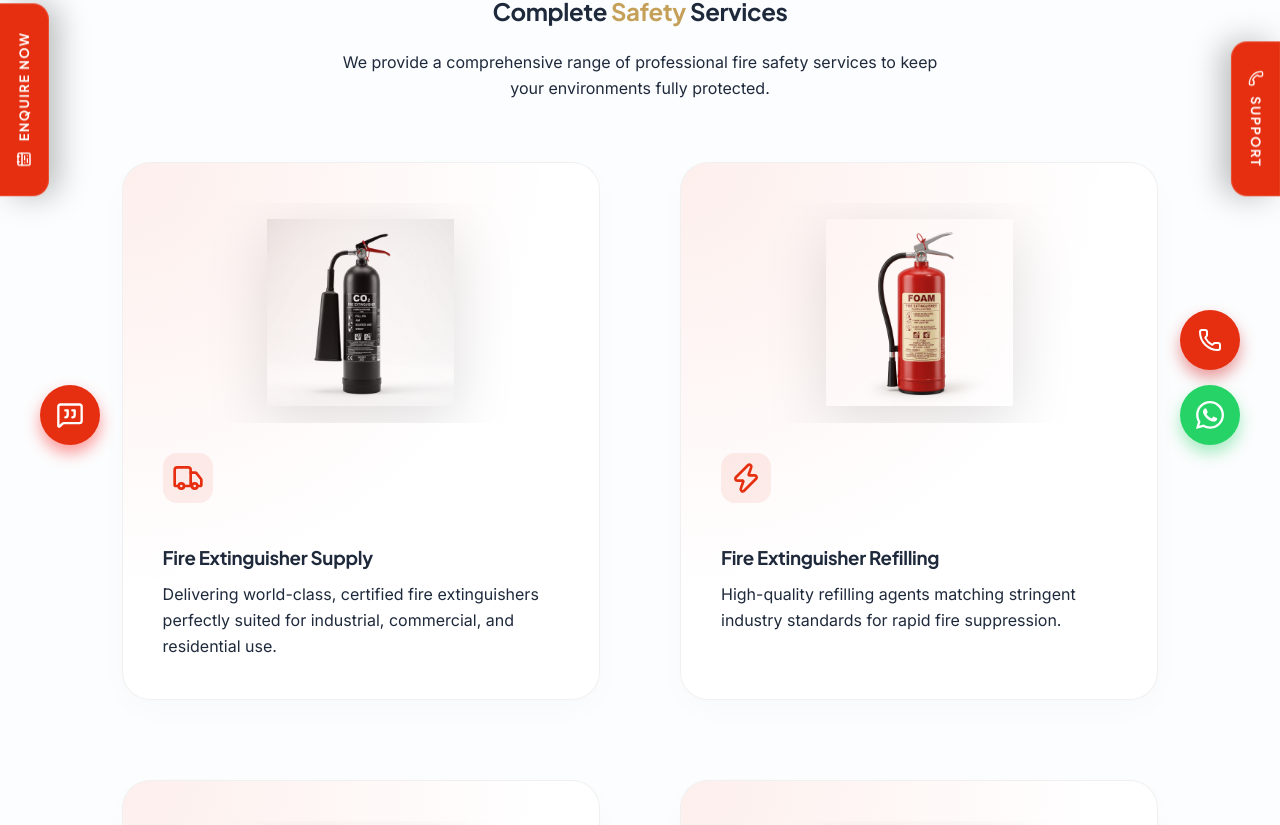
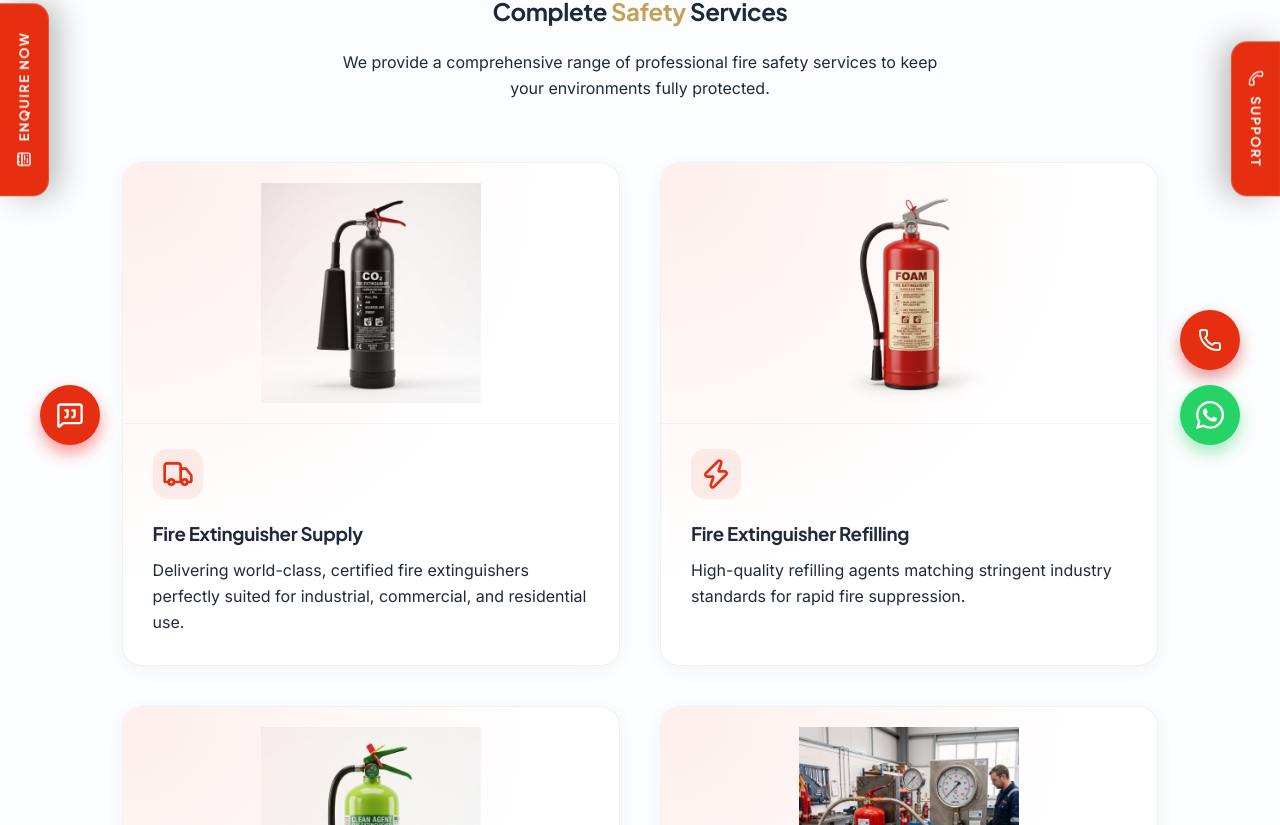
Before and after one commit to actionhoodai-dev/fire-service, a React (Vite) app: page /services in a window 1280 px wide. Shown: the part 315-1140 px from the top of the page. Built offline with nearby package versions, Linux system fonts and the light colour scheme.

Commit message:
Fix image-to-card fit: images fill cards edge-to-edge, remove shrinking constraints, auto-adapt card height to image size

```diff
--- a/src/App.css
+++ b/src/App.css
@@ -1064,13 +1064,14 @@ body {
 
 .services-grid {
   display: grid;
-  grid-template-columns: repeat(auto-fit, minmax(400px, 1fr));
-  gap: 80px; /* Spacious gap for better readability */
+  grid-template-columns: repeat(auto-fit, minmax(320px, 1fr));
+  gap: 40px;
 }
 
 
 .service-card {
-  padding: 45px;
+  padding: 0;
+  overflow: hidden;
 }
 
 .service-icon {
@@ -1243,18 +1244,19 @@ body {
 }
 
 .product-visual-large {
-  height: 350px;
+  height: auto;
   background: #ffffff;
   display: flex;
   align-items: center;
   justify-content: center;
+  padding: 20px;
 }
 
 .product-img-full {
-  max-width: 85%;
-  max-height: 85%;
+  width: 100%;
+  max-height: 280px;
   object-fit: contain;
-  filter: drop-shadow(0 0 20px rgba(0, 0, 0, 0.08));
+  filter: none;
 }
 
 .product-details-content {
@@ -2289,14 +2291,14 @@ input:focus, select:focus, textarea:focus {
 
 /* Services Page Cards Re-engineering */
 .service-card {
-  padding: 40px;
+  padding: 0;
   display: flex;
   flex-direction: column;
   height: 100%;
-  border-radius: 28px;
+  border-radius: 20px;
   background: #ffffff;
   border: 1px solid rgba(0, 0, 0, 0.06);
-  box-shadow: 0 10px 30px rgba(0, 0, 0, 0.02);
+  box-shadow: 0 4px 20px rgba(0, 0, 0, 0.04);
   transition: all 0.4s cubic-bezier(0.16, 1, 0.3, 1);
   overflow: hidden;
 }
@@ -2309,16 +2311,18 @@ input:focus, select:focus, textarea:focus {
 
 .service-image-wrapper {
   width: 100%;
-  height: 220px;
+  height: auto;
   display: flex;
   align-items: center;
   justify-content: center;
   background: #ffffff;
-  border-radius: 20px;
+  border-radius: 0;
   overflow: hidden;
   position: relative;
   border: none;
-  margin-bottom: 30px;
+  border-bottom: 1px solid rgba(0, 0, 0, 0.04);
+  margin-bottom: 0;
+  padding: 20px;
   transition: all 0.4s ease;
 }
 
@@ -2328,10 +2332,10 @@ input:focus, select:focus, textarea:focus {
 }
 
 .service-card-img {
-  max-width: 85%;
-  max-height: 85%;
+  width: 100%;
+  max-height: 220px;
   object-fit: contain;
-  filter: drop-shadow(0 15px 30px rgba(0, 0, 0, 0.12));
+  filter: none;
   transition: all 0.5s cubic-bezier(0.16, 1, 0.3, 1);
 }
 
--- a/src/pages/Products.jsx
+++ b/src/pages/Products.jsx
@@ -104,7 +104,7 @@ const Products = () => {
                     <div className="product-visual-large relative">
                       <span className="product-category-badge" style={{position: 'absolute', top: '20px', left: '20px', zIndex: 10}}>{product.category}</span>
                       {product.img ? (
-                        <img src={product.img} alt={product.name} className="product-img-full" style={{ filter: 'drop-shadow(0 0 20px rgba(230, 47, 16, 0.3))' }} />
+                        <img src={product.img} alt={product.name} className="product-img-full" />
                       ) : (
                         <div style={{ display: 'flex', alignItems: 'center', justifyContent: 'center', height: '100%', width: '100%', opacity: 0.5, color: 'var(--primary)' }}>
                           {product.icon}
--- a/src/pages/Services.jsx
+++ b/src/pages/Services.jsx
@@ -46,11 +46,13 @@ const Services = () => {
                 <div className="service-image-wrapper">
                   <img src={service.img} alt={service.title} className="service-card-img" />
                 </div>
-                <div className="service-icon-box">
-                  {service.icon}
+                <div style={{ padding: '25px 30px 30px' }}>
+                  <div className="service-icon-box">
+                    {service.icon}
+                  </div>
+                  <h3 className="mt-15">{service.title}</h3>
+                  <p className="mt-10 text-muted">{service.desc}</p>
                 </div>
-                <h3 className="mt-20">{service.title}</h3>
-                <p className="mt-10 text-muted">{service.desc}</p>
               </Tilt>
             </motion.div>
           ))}
```
